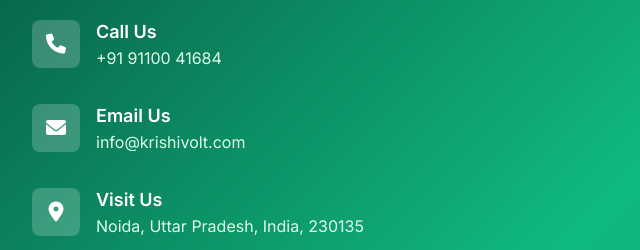
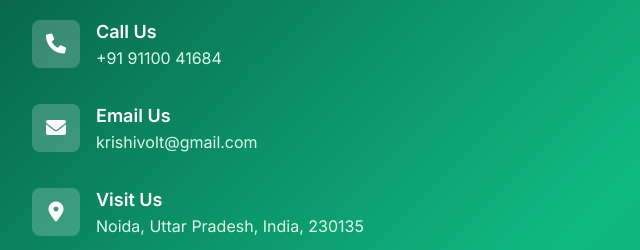
Before and after one commit to ShyamCSE/Krishivolt, a plain HTML site: page index.html in a window 1280 px wide. Shown: the part 5540-5790 px from the top of the page, 0-640 px from the left. Drawn offline with nearby package versions, Linux system fonts and the light colour scheme.

Commit message:
Update contact email from info@ to krishivolt@gmail.com

```diff
--- a/index.html
+++ b/index.html
@@ -607,7 +607,7 @@
                             </div>
                             <div>
                                 <h4 class="text-lg font-semibold text-white">Email Us</h4>
-                                <p class="text-green-100">info@krishivolt.com</p>
+                                <p class="text-green-100">krishivolt@gmail.com</p>
                             </div>
                         </div>
 
```
